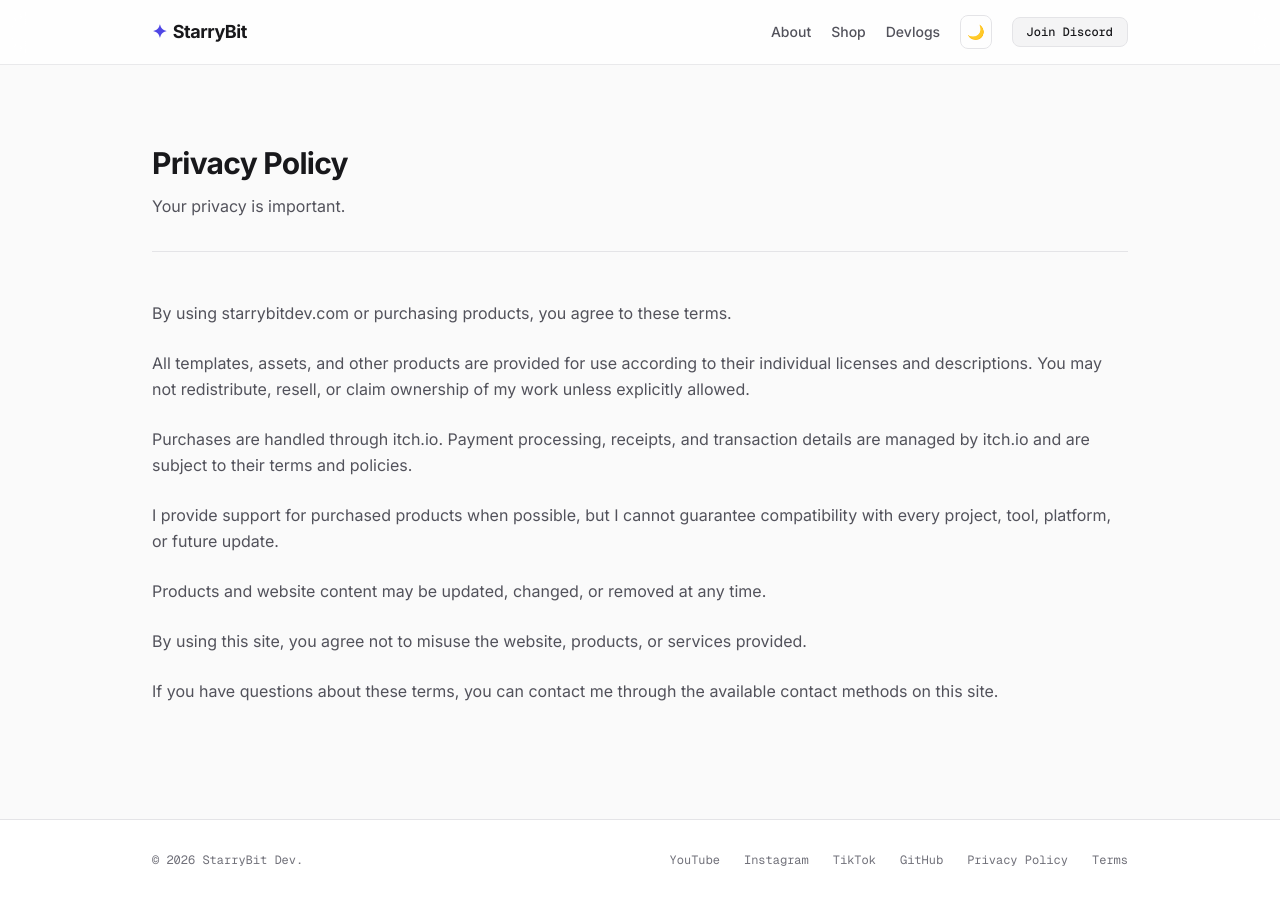
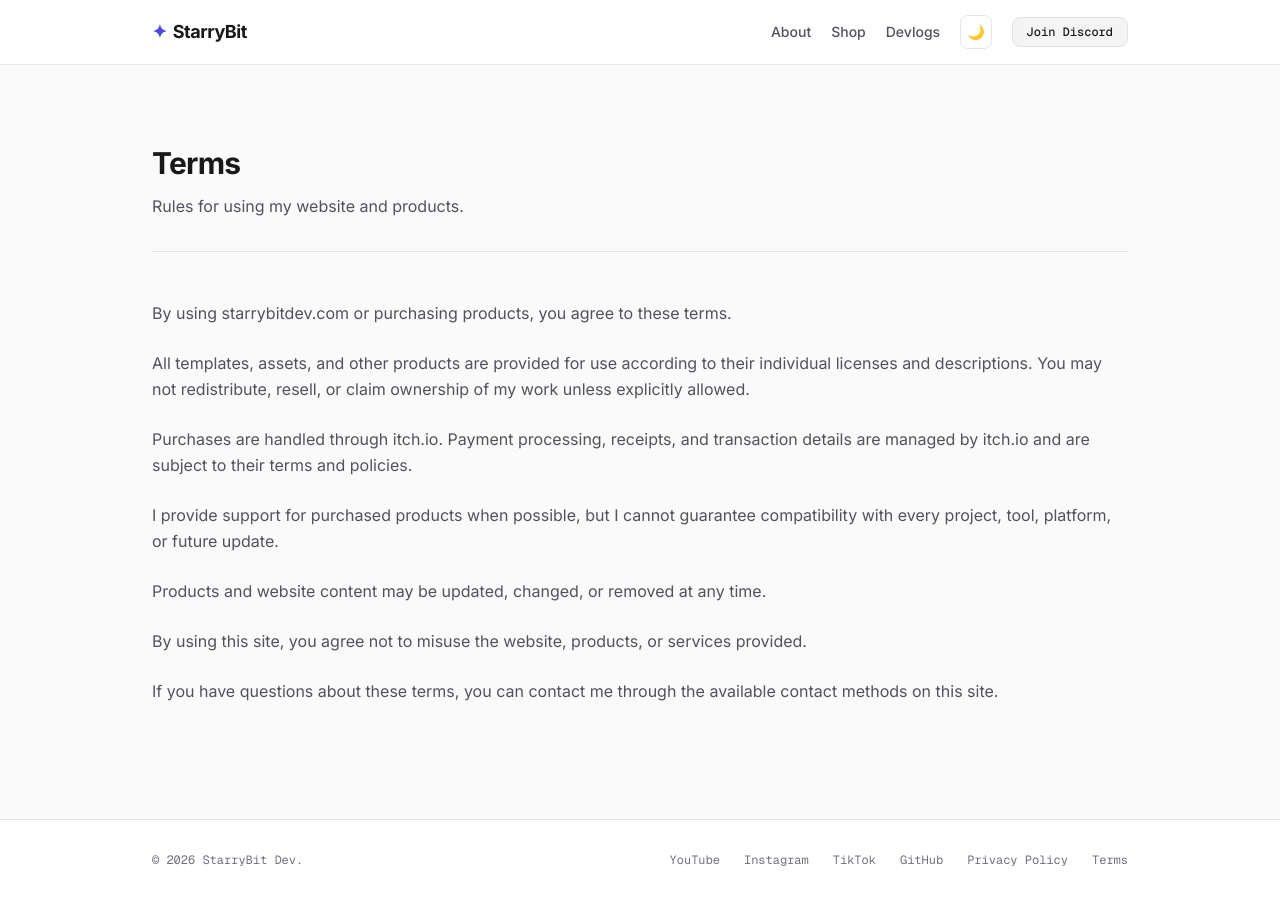
Before and after one commit to StarryBit/starrybit.github.io, a Jekyll site: the page built from terms/index.html, in a window 1280 px wide. Built offline with Jekyll 4.4.1, drawn with Linux system fonts in a browser that asks for light colours; nearby versions of some CDN libraries.

Commit message:
Update index.html

```diff
--- a/terms/index.html
+++ b/terms/index.html
@@ -1,13 +1,13 @@
 ---
 layout: default
-title: Privacy Policy | StarryBit
+title: Terms | StarryBit
 ---
 
 <section>
   <!-- Page Header -->
   <div class="mb-12 border-b border-zinc-200 dark:border-zinc-800/60 pb-8">
-    <h1 class="text-3xl font-bold tracking-tight mb-3">Privacy Policy</h1>
-    <p class="text-zinc-600 dark:text-zinc-400 text-base max-w-xl leading-relaxed">Your privacy is important.</p>
+    <h1 class="text-3xl font-bold tracking-tight mb-3">Terms</h1>
+    <p class="text-zinc-600 dark:text-zinc-400 text-base max-w-xl leading-relaxed">Rules for using my website and products.</p>
   </div>
 
   <section id="portfolio" class="space-y-6 text-base text-zinc-600 dark:text-zinc-400 leading-relaxed">
```
